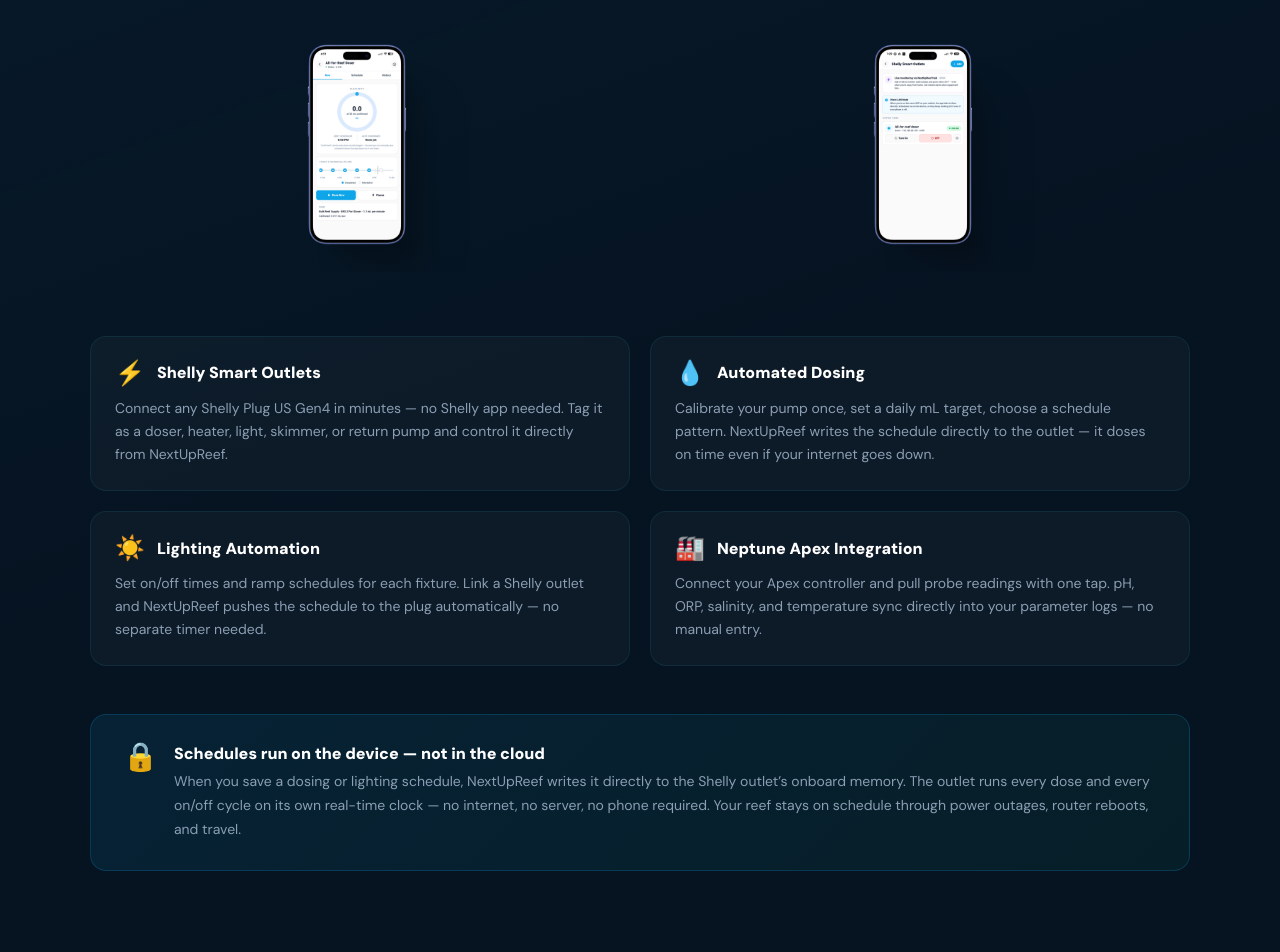
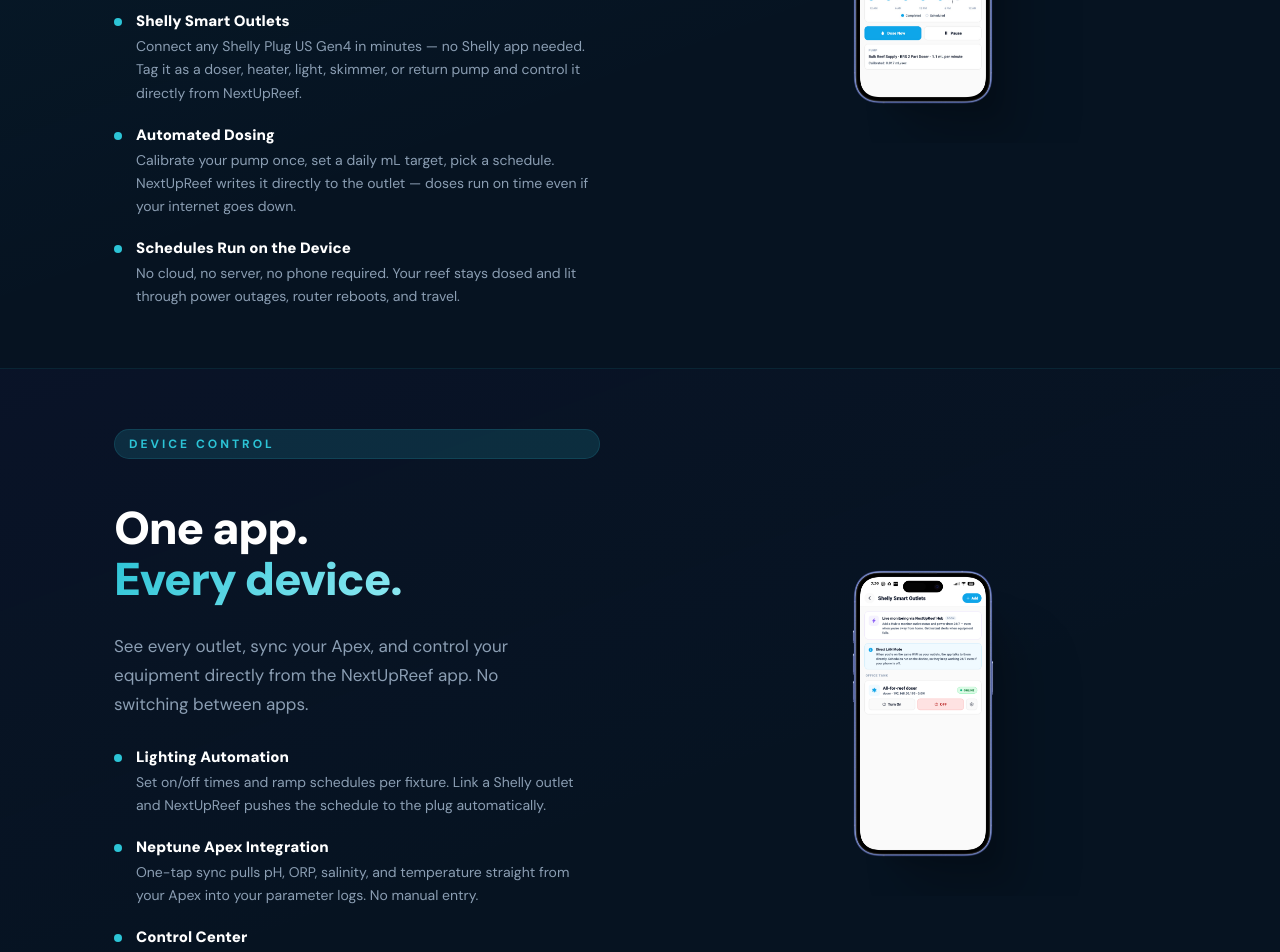
Before and after one commit to winsteadhouse/nextupreef-site, a Next.js app: page / in a window 1280 px wide. Shown: the part 4600-5552 px from the top of the page. Built offline with nearby package versions, Linux system fonts and the light colour scheme.

Commit message:
Rebuild automation section to match page design

```diff
--- a/app/page.tsx
+++ b/app/page.tsx
@@ -255,91 +255,63 @@
           </div>
         </div>
       </section>
-      {/* AUTOMATION SECTION */}
-      <section style={{ borderTop: "1px solid rgba(44,196,214,0.1)", padding: "100px 24px", background: "linear-gradient(160deg, rgba(14,165,233,0.06) 0%, transparent 60%)" }}>
-        <div style={{ maxWidth: "1100px", margin: "0 auto" }}>
-          <div style={{ textAlign: "center", marginBottom: "64px" }}>
+      {/* AUTOMATION SECTION - Part 1: Dosing */}
+      <section style={{ borderTop: "1px solid rgba(44,196,214,0.1)", background: "linear-gradient(160deg, rgba(14,165,233,0.06) 0%, transparent 60%)" }}>
+        <div style={{ maxWidth: "1100px", margin: "0 auto" }} className="feature-spotlight">
+          <div style={{ display: "flex", flexDirection: "column", gap: "28px" }}>
             <div className="section-label">Automation &amp; Control</div>
-            <h2 style={{ fontSize: "clamp(28px, 5vw, 46px)", fontWeight: 900, margin: "16px 0 20px", letterSpacing: "-0.03em", lineHeight: 1.1 }}>
-              Your reef runs itself.<br />
+            <h2 style={{ fontSize: "clamp(28px, 5vw, 46px)", fontWeight: 900, margin: 0, letterSpacing: "-0.03em", lineHeight: 1.1 }}>Your reef runs itself.<br />
               <span style={{ background: "linear-gradient(135deg, var(--reef) 0%, var(--reef-soft) 100%)", WebkitBackgroundClip: "text", WebkitTextFillColor: "transparent", backgroundClip: "text" }}>Even when you’re not home.</span>
             </h2>
-            <p style={{ fontSize: "17px", color: "var(--text-muted)", lineHeight: 1.7, margin: "0 auto", maxWidth: "520px" }}>
-              NextUpReef connects to Shelly smart outlets and Neptune Apex controllers to automate dosing, lighting, and equipment control — directly from the app. Schedules run on the device, so your reef stays on track 24/7 even when your phone is off.
-            </p>
-          </div>
-
-          {/* Two screenshot row */}
-          <div style={{ display: "grid", gridTemplateColumns: "1fr 1fr", gap: "32px", marginBottom: "64px", alignItems: "center" }} className="home-screenshot-grid">
-            <div style={{ display: "flex", justifyContent: "center" }}>
-              <img src="/screenshots/dosing-dashboard-mockupv2.png" alt="NextUpReef dosing dashboard showing alkalinity progress ring and daily schedule timeline" style={{ maxWidth: "340px", width: "100%", height: "auto" }} />
-            </div>
-            <div style={{ display: "flex", justifyContent: "center" }}>
-              <img src="/screenshots/smart-outlets-mockupv2.png" alt="NextUpReef Shelly Smart Outlets screen showing doser outlet online with Turn On and Off controls" style={{ maxWidth: "340px", width: "100%", height: "auto" }} />
+            <p style={{ fontSize: "17px", color: "var(--text-muted)", lineHeight: 1.7, margin: 0, maxWidth: "420px" }}>Connect Shelly smart outlets and automate dosing, lighting, and equipment — all without leaving the app. Schedules live on the device and run 24/7 even when your phone is off.</p>
+            <div style={{ display: "flex", flexDirection: "column", gap: "20px" }}>
+              {[
+                { title: "Shelly Smart Outlets", desc: "Connect any Shelly Plug US Gen4 in minutes — no Shelly app needed. Tag it as a doser, heater, light, skimmer, or return pump and control it directly from NextUpReef." },
+                { title: "Automated Dosing", desc: "Calibrate your pump once, set a daily mL target, pick a schedule. NextUpReef writes it directly to the outlet — doses run on time even if your internet goes down." },
+                { title: "Schedules Run on the Device", desc: "No cloud, no server, no phone required. Your reef stays dosed and lit through power outages, router reboots, and travel." },
+              ].map((f) => (
+                <div key={f.title} style={{ display: "flex", gap: "14px", alignItems: "flex-start" }}>
+                  <div style={{ width: 8, height: 8, borderRadius: "50%", background: "var(--reef)", flexShrink: 0, marginTop: "7px" }} />
+                  <div>
+                    <div style={{ fontSize: "15px", fontWeight: 900, color: "var(--text-light)", marginBottom: "4px" }}>{f.title}</div>
+                    <div style={{ fontSize: "14px", color: "var(--text-muted)", lineHeight: 1.65 }}>{f.desc}</div>
+                  </div>
+                </div>
+              ))}
             </div>
           </div>
+          <div className="feature-spotlight-phone">
+            <Image src="/screenshots/dosing-dashboard-mockupv2.png" alt="NextUpReef automated dosing dashboard showing alkalinity progress ring and daily dose schedule" width={574} height={1146} style={{ height: "auto" }} />
+          </div>
+        </div>
+      </section>
 
-          {/* Feature grid */}
-          <div style={{ display: "grid", gridTemplateColumns: "repeat(2, 1fr)", gap: "20px" }} className="home-feature-grid">
-            {[
-              {
-                icon: "⚡",
-                color: "#0EA5E9",
-                title: "Shelly Smart Outlets",
-                desc: "Connect any Shelly Plug US Gen4 in minutes — no Shelly app needed. Tag it as a doser, heater, light, skimmer, or return pump and control it directly from NextUpReef.",
-              },
-              {
-                icon: "💧",
-                color: "#10B981",
-                title: "Automated Dosing",
-                desc: "Calibrate your pump once, set a daily mL target, choose a schedule pattern. NextUpReef writes the schedule directly to the outlet — it doses on time even if your internet goes down.",
-              },
-              {
-                icon: "☀️",
-                color: "#EAB308",
-                title: "Lighting Automation",
-                desc: "Set on/off times and ramp schedules for each fixture. Link a Shelly outlet and NextUpReef pushes the schedule to the plug automatically — no separate timer needed.",
-              },
-              {
-                icon: "🏭",
-                color: "#8B5CF6",
-                title: "Neptune Apex Integration",
-                desc: "Connect your Apex controller and pull probe readings with one tap. pH, ORP, salinity, and temperature sync directly into your parameter logs — no manual entry.",
-              },
-            ].map((feat) => (
-              <div key={feat.title} style={{
-                background: "rgba(255,255,255,0.03)",
-                border: "1px solid rgba(44,196,214,0.1)",
-                borderRadius: "16px",
-                padding: "24px",
-                display: "flex",
-                flexDirection: "column",
-                gap: "12px",
-              }}>
-                <div style={{ display: "flex", alignItems: "center", gap: "12px" }}>
-                  <span style={{ fontSize: "24px", lineHeight: 1 }}>{feat.icon}</span>
-                  <div style={{ fontSize: "16px", fontWeight: 900, color: "var(--text-light)" }}>{feat.title}</div>
+      {/* AUTOMATION SECTION - Part 2: Control */}
+      <section style={{ borderTop: "1px solid rgba(44,196,214,0.1)", background: "linear-gradient(160deg, rgba(88,28,196,0.04) 0%, transparent 60%)" }}>
+        <div style={{ maxWidth: "1100px", margin: "0 auto" }} className="feature-spotlight reverse">
+          <div className="feature-spotlight-phone">
+            <Image src="/screenshots/smart-outlets-mockupv2.png" alt="NextUpReef Shelly Smart Outlets screen showing doser outlet online with direct controls" width={574} height={1146} style={{ height: "auto" }} />
+          </div>
+          <div style={{ display: "flex", flexDirection: "column", gap: "28px" }}>
+            <div className="section-label">Device Control</div>
+            <h2 style={{ fontSize: "clamp(28px, 5vw, 46px)", fontWeight: 900, margin: 0, letterSpacing: "-0.03em", lineHeight: 1.1 }}>One app.<br />
+              <span style={{ background: "linear-gradient(135deg, var(--reef) 0%, var(--reef-soft) 100%)", WebkitBackgroundClip: "text", WebkitTextFillColor: "transparent", backgroundClip: "text" }}>Every device.</span>
+            </h2>
+            <p style={{ fontSize: "17px", color: "var(--text-muted)", lineHeight: 1.7, margin: 0, maxWidth: "420px" }}>See every outlet, sync your Apex, and control your equipment directly from the NextUpReef app. No switching between apps.</p>
+            <div style={{ display: "flex", flexDirection: "column", gap: "20px" }}>
+              {[
+                { title: "Lighting Automation", desc: "Set on/off times and ramp schedules per fixture. Link a Shelly outlet and NextUpReef pushes the schedule to the plug automatically." },
+                { title: "Neptune Apex Integration", desc: "One-tap sync pulls pH, ORP, salinity, and temperature straight from your Apex into your parameter logs. No manual entry." },
+                { title: "Control Center", desc: "Unified dashboard showing every outlet, its status, live power draw, and quick on/off controls — all in one place." },
+              ].map((f) => (
+                <div key={f.title} style={{ display: "flex", gap: "14px", alignItems: "flex-start" }}>
+                  <div style={{ width: 8, height: 8, borderRadius: "50%", background: "var(--reef)", flexShrink: 0, marginTop: "7px" }} />
+                  <div>
+                    <div style={{ fontSize: "15px", fontWeight: 900, color: "var(--text-light)", marginBottom: "4px" }}>{f.title}</div>
+                    <div style={{ fontSize: "14px", color: "var(--text-muted)", lineHeight: 1.65 }}>{f.desc}</div>
+                  </div>
                 </div>
-                <div style={{ fontSize: "14px", color: "var(--text-muted)", lineHeight: 1.65 }}>{feat.desc}</div>
-              </div>
-            ))}
-          </div>
-
-          {/* Differentiator callout */}
-          <div style={{
-            marginTop: "48px",
-            background: "linear-gradient(135deg, rgba(14,165,233,0.1) 0%, rgba(16,185,129,0.07) 100%)",
-            border: "1px solid rgba(14,165,233,0.2)",
-            borderRadius: "16px",
-            padding: "28px 32px",
-            display: "flex",
-            gap: "16px",
-            alignItems: "flex-start",
-          }}>
-            <span style={{ fontSize: "28px", lineHeight: 1, flexShrink: 0 }}>🔒</span>
-            <div>
-              <div style={{ fontSize: "16px", fontWeight: 900, color: "var(--text-light)", marginBottom: "6px" }}>Schedules run on the device — not in the cloud</div>
-              <div style={{ fontSize: "14px", color: "var(--text-muted)", lineHeight: 1.7 }}>When you save a dosing or lighting schedule, NextUpReef writes it directly to the Shelly outlet’s onboard memory. The outlet runs every dose and every on/off cycle on its own real-time clock — no internet, no server, no phone required. Your reef stays on schedule through power outages, router reboots, and travel.</div>
+              ))}
             </div>
           </div>
         </div>
```
